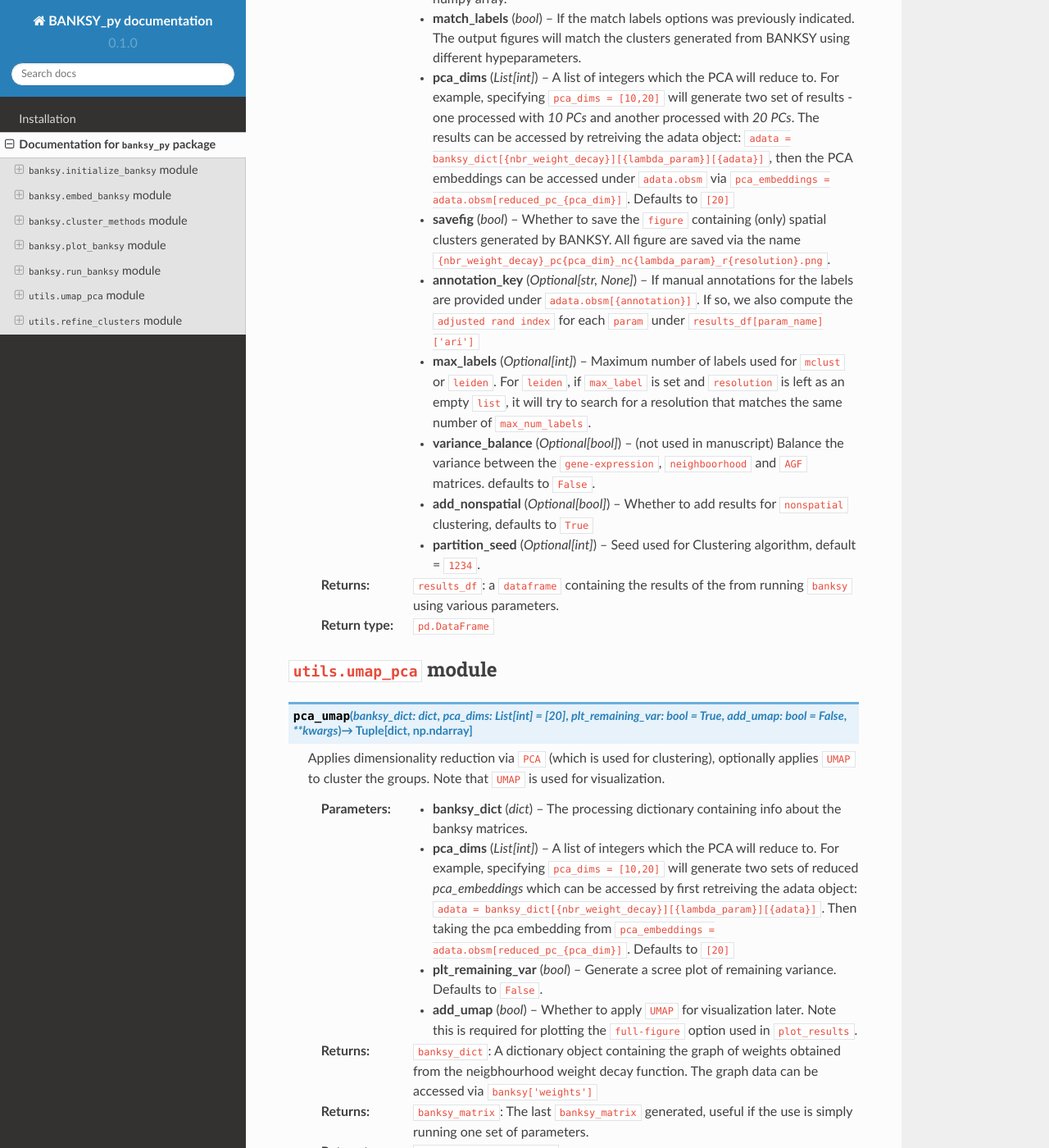
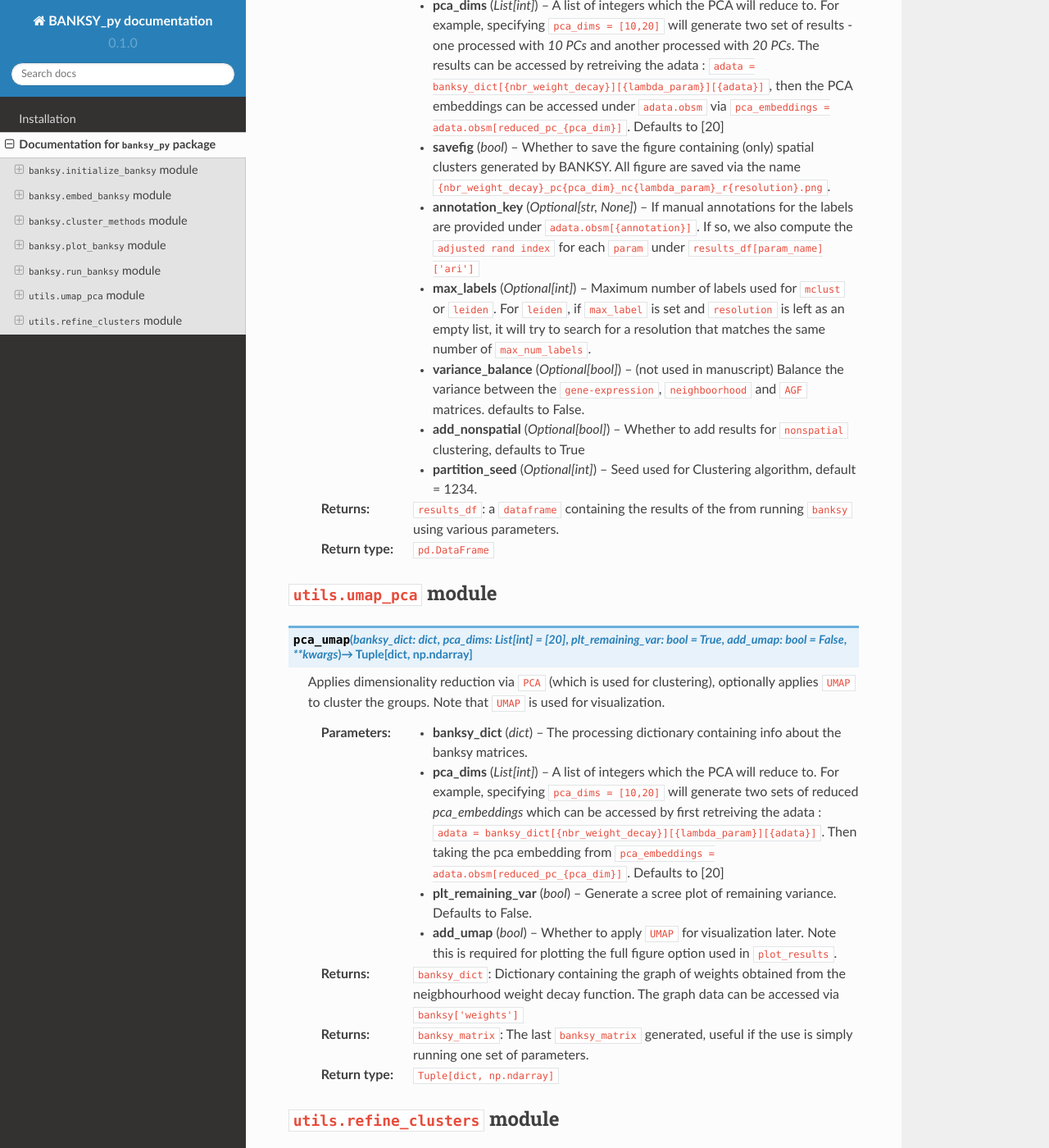
Before and after one commit to yifei-1021/read-the-docs, a Sphinx documentation site: the page built from docs/source/api.rst, in a window 1280 px wide and 1400 px high, scrolled down 6372 px. Shown: the whole window at 82% size. Built offline with Sphinx 7.4.7 and the Read the Docs theme 2.0.0, drawn with Linux system fonts in a browser that asks for light colours; pages that are not in the unit, such as notebooks, are missing from menus; some of the changed text lies outside the part shown.

```diff
--- a/docs/source/api.rst
+++ b/docs/source/api.rst
@@ -8,18 +8,18 @@ Documentation for ``banksy_py`` package
 
    Initializes the ``banksy_dict`` dictionary containing the weights graphs.
 
-   :param AnnData adata: ``AnnData`` object containing the data matrix.
+   :param AnnData adata: ``AnnData``  containing the data matrix.
    :param Tuple[str] coord_keys: A ``tuple`` containing 3 keys to access the `x`, `y` and `xy` coordinates of the cell positions under ``data.obs``. For example, ``coord_keys = ('x','y','xy')``, in which ``adata.obs['x']`` and ``adata.obs['y']`` are 1-D numpy arrays, and ``adata.obs['xy']`` is a 2-D numpy array.
    :param int num_neighbours: (a.k.a ``k_geom``) The number of neighbours in which the edges, weights and theta graph are constructed. By default, we use ``k_geom = 15``.
    :param str nbr_weight_decay: Type of neighbourhood decay function, can be ``scaled_gaussian`` or ``reciprocal``. By default, we use ``scaled_gaussian``.
    :param int max_m: Maximum order of azimuthal gabor filter, we use a default of ``max_m = 1``.
 
-   :param bool plt_edge: Visualize the edge histogram, defaults to ``True``.
-   :param bool plt_weight: Visualize the weights graph, defaults to ``True``.
-   :param bool plt_agf_weights: Visualize the AGF weights, defaults to ``False``.
-   :param bool plt_theta: Visualize angles around a random cell, defaults to ``True``.
+   :param bool plt_edge: Visualize the edge histogram, defaults to True.
+   :param bool plt_weight: Visualize the weights graph, defaults to True.
+   :param bool plt_agf_weights: Visualize the AGF weights, defaults to False.
+   :param bool plt_theta: Visualize angles around a random cell, defaults to True.
 
-   :return: ``banksy_dict``: A dictionary object containing the graph of weights obtained from the neigbhourhood weight decay function. The graph data can be accessed via ``banksy['weights']``.
+   :return: ``banksy_dict``: A dictionary  containing the graph of weights obtained from the neigbhourhood weight decay function. The graph data can be accessed via ``banksy['weights']``.
    :rtype: ``dict``
 
 
@@ -27,21 +27,21 @@ Documentation for ``banksy_py`` package
 -------
 .. py:function:: generate_banksy_matrix(adata: anndata.AnnData, banksy_dict: dict, lambda_list: List[float], max_m: int, plot_std: bool = False, save_matrix: bool = False, save_folder: str = './data', variance_balance: bool = False, verbose: bool = True) -> Tuple[dict, np.ndarray]:
 
-   Creates the banksy matrices with the set hyperparameters given. Stores the computed banksy matrices in the ``banksy_dict`` object, also returns the *last* ``banksy matrix`` that was computed.
+   Creates the banksy matrices with the set hyperparameters given. Stores the computed banksy matrices in the ``banksy_dict`` , also returns the *last* ``banksy matrix`` that was computed.
 
-   :param AnnData adata: ``AnnData`` object containing the data matrix.
-   :param dict banksy_dict: The banksy_dict object generated from ``initialize_banksy`` function. Note that this function also returns the same ``banksy_dict`` object, it appends computed ``banksy_matrix`` for each hyperparameter under ``banksy_dict[nbr_weight_decay][lambda_param]``.
+   :param AnnData adata: ``AnnData``  containing the data matrix.
+   :param dict banksy_dict: The banksy_dict  generated from ``initialize_banksy`` function. Note that this function also returns the same ``banksy_dict`` , it appends computed ``banksy_matrix`` for each hyperparameter under ``banksy_dict[nbr_weight_decay][lambda_param]``.
    :param List[float] lambda_list: A list of ``lambda`` parameters that the users can specify, e.g., ``lambda_list = [0.2, 0.8]``. We recommend ``lambda_list = [0.2]`` for cell-typing and ``lambda_list = [0.8]`` for domain segmentation.
    :param int num_neighbours: (a.k.a ``k_geom`` in the manuscript) The number of neighbours in which the edges, weights and theta graph are constructed. By default, we use ``k_geom = 15``.
    :param str nbr_weight_decay: Type of neighbourhood decay function, can be ``scaled_gaussian`` or ``reciprocal``. By default, we use ``scaled_gaussian``.
    :param int max_m: Maximum order of azimuthal gabor filter, we use a default of ``max_m = 1``.
 
-   :param bool plot_std: Visualize the standard  deivation per gene in the dataset, Defaults to ``False``.
-   :param bool save_matrix: Option to save all ``banksy_matrix`` generated as a ``csv`` file named ``f"adata_{nbr_weight_decay}_l{lambda_param}_{time_str}.csv"``. Defaults to ``False``.
+   :param bool plot_std: Visualize the standard  deivation per gene in the dataset, Defaults to False.
+   :param bool save_matrix: Option to save all ``banksy_matrix`` generated as a ``csv`` file named ``f"adata_{nbr_weight_decay}_l{lambda_param}_{time_str}.csv"``. Defaults to False.
    :param bool save_folder: Path to folder for saving the ``banksy_matrix``. Defaults to ``./data``.
-   :param bool variance_balance: (Not used in paper) Balance the variance between the ``gene-expression``, ``neighboorhood`` and ``AGF`` matrices. Defaults to ``False``.
+   :param bool variance_balance: (Not used in paper) Balance the variance between the ``gene-expression``, ``neighboorhood`` and ``AGF`` matrices. Defaults to False.
 
-   :return: ``banksy_dict``: Updated dictionary object containing computed ``banksy_matrix`` for each hyperparameter under ``banksy_dict[nbr_weight_decay][lambda_param]``.
+   :return: ``banksy_dict``: Updated dictionary  containing computed ``banksy_matrix`` for each hyperparameter under ``banksy_dict[nbr_weight_decay][lambda_param]``.
    :return: ``banksy_matrix``: The last ``banksy_matrix`` generated, useful if the use is simply running one set of parameters.
    :rtype: Tuple(``dict``, ``np.ndarray``)
 
@@ -62,14 +62,14 @@ Documentation for ``banksy_py`` package
 
    Main driver function that runs Leiden partition across the banksy matrices stored in ``banksy_dict``. We use the original implementation from the ``leiden`` package: https://leidenalg.readthedocs.io/en/stable/intro.html
 
-   :param dict banksy_dict: The ``banksy_dict`` object containing the ``banksy_matrices`` generated from ``embed_banksy`` function.
-   :param Union[List[float], None] resolutions: A list of ``resolution`` parameters that is used for leiden clustering, e.g., ``resolution = [0.2, 0.8]``.  We recommend users to try to adjust resolutions to match the number of clusters that they need. An iterative search for the ``resolution`` that matches the number of ``max_labels`` is conducted if the user set ``resolution = []`` and ``max_labels`` to their desired cluster number.
+   :param dict banksy_dict: The ``banksy_dict``  containing the ``banksy_matrices`` generated from ``embed_banksy`` function.
+   :param Union[List[float], None] resolutions: A list of ``resolution`` parameters that is used for leiden clustering, e.g., ``resolution = [0.2, 0.8]``.  We recommend users to try to adjust resolutions to match the number of clusters that they need. An iterative search for the ``resolution`` that matches the number of ``max_labels`` is conducted if the user sets ``resolution = []`` and ``max_labels`` to their desired cluster number.
    :param int num_nn: (a.k.a ``k_expr``)  Number of nearest neighbours for Leiden-parition. Also refered to as ``k_expr`` in our manuscript, default = 50.
    :param int num_iterations:  Number of iterations in which the paritition is conducted, default = -1
 
-   :param int partition_seed: Numerical seed for partitioning (Leiden) algorithm, default = ``1234``.
-   :param bool match_labels: Determines if labels annotated to each cluster are matched across different hyperparameter settings,  default = ``True``.
-   :param Optional[str, None] annotations:  Key (``str``) to access manual annotations if provided provided under ``adata.obsm[{annotation}]``, otherwise set ``annotations = None``. If so, we also compute the ``adjusted rand index`` for BANKSY's performance under ``results_df[param_name]['ari']``
+   :param int partition_seed: Numerical seed for partitioning (Leiden) algorithm, default = 1234.
+   :param bool match_labels: Determines if labels annotated to each cluster are matched across different hyperparameter settings,  default = True.
+   :param Optional[str, None] annotations:  Key to access manual annotations if available under ``adata.obsm[{annotation}]``, otherwise set ``annotations = None``. If so, we also compute the ARIs under ``results_df[param_name]['ari']``
    :param Optional[int] shared_nn_max_rank: An optional argument for  ``leiden-alg``, defaults to 3.
    :param Optional[int] shared_nn_min_shared_nbrs: An optional argument for  ``leiden-alg``, defaults to 5.
 
@@ -91,7 +91,7 @@ Documentation for ``banksy_py`` package
             ``"resolution": resolution,`` - Resolution specified for clustering
             ``"num_labels": label.num_labels,`` - Number of Labels generated by banksy
             ``"labels": label,`` - Labels generated by Banksy
-            ``"adata": banksy_dict[nbr_weight_decay][lambda_param]["adata"]`` - ``AnnData`` object
+            ``"adata": banksy_dict[nbr_weight_decay][lambda_param]["adata"]`` - ``AnnData``
       ``}``
 
 
@@ -99,10 +99,10 @@ Documentation for ``banksy_py`` package
 
    Main driver function that runs ``mclust`` partition across the banksy matrices stored in banksy_dict. Note that we need to specify the number of clusters  ``num_labels`` for mclust, which is applicable for datasets in we know the number of clusters to look for (e.g., DLPFC).  This is based on ``STAGATE``'s implementation of the ``mclust`` package.  see https://github.com/zhanglabtools/STAGATE/blob/main/STAGATE/utils.py
 
-   :param dict banksy_dict: The banksy_dict object containing the ``banksy_matrices`` generated from ``embed_banksy`` function.
+   :param dict banksy_dict: The banksy_dict  containing the ``banksy_matrices`` generated from ``embed_banksy`` function.
 
-   :param int partition_seed: Numerical seed for for ``mclust`` partition, default = ``1234``.
-   :param Optional[str, None] annotations:  Key (``str``) to access manual annotations if provided provided under ``adata.obsm[{annotation}]``, otherwise set ``annotations = None``. If so, we also compute the ``adjusted rand index`` for BANKSY's performance under ``results_df[param_name]['ari']``
+   :param int partition_seed: Numerical seed for for ``mclust`` partition, default = 1234.
+   :param Optional[str, None] annotations:  Key (``str``) to access manual annotations if provided provided under ``adata.obsm[{annotation}]``, otherwise set ``annotations = None``. If so, we also compute the ARIs from each parameter setting under ``results_df[param_name]['ari']``
    :param int num_labels:  Number of labels required for ``mclust`` model.
 
    :return: ``results_df``: ``Dataframe`` containing the results of the partition
@@ -119,7 +119,7 @@ Documentation for ``banksy_py`` package
             ``"lambda_param": lambda_param,``  - Lambda Parameter specified
             ``"num_labels": label.num_labels,``  - Number of Labels generated by banksy
             ``"labels": label,``  - Labels generated by Banksy
-            ``"adata": banksy_dict[nbr_weight_decay][lambda_param]["adata"]``  - ``AnnData`` object
+            ``"adata": banksy_dict[nbr_weight_decay][lambda_param]["adata"]``  - ``AnnData``
       ``}``
 
 
@@ -127,7 +127,7 @@ Documentation for ``banksy_py`` package
 -------
 .. py:function:: plot_results(results_df: pd.DataFrame, weights_graph: Union[csc_matrix, csr_matrix], c_map: str,  match_labels: bool, coord_keys: Tuple[str], max_num_labels: int = 20, save_fig: bool = False, save_fullfig: bool = False, save_path: str = None, plot_dot_plot: bool = False, plot_heat_map: bool = False, n_genes: int = 5, main_figsize: Tuple[float, float] = (15, 9),**kwargs) -> None
 
-   Plot and visualize the results of Banksy, including the full-figure.
+   Plot and visualize the results of Banksy, including the full figure.
 
    :param pd.DataFrame results_df: DataFrame containing all the results after running the clustering algorithm.
 
@@ -138,13 +138,13 @@ Documentation for ``banksy_py`` package
 
 
    :param int max_num_labels: Number of labels used to match labels (if ``match_labels=True``). Defaults to 20.
-   :param bool save_fig: Whether to save the ``figure`` containing (only) spatial clusters generated by BANKSY. All figure are saved as ``{nbr_weight_decay}_pc{pca_dim}_nc{lambda_param}_r{resolution}.png``.
-   :param bool save_fullfig: Save ``full figure``, including spatial clusters, UMAP and PCA plots along with clusters. Note, if ``True`` then requires ``UMAP`` embeddings that can be obtained by ``add_umap = True `` under ``umap_pca`` function.
+   :param bool save_fig: Whether to save the figure containing (only) spatial clusters generated by BANKSY. All figure are saved as ``{nbr_weight_decay}_pc{pca_dim}_nc{lambda_param}_r{resolution}.png``.
+   :param bool save_fullfig: Save full figure, including spatial clusters, UMAP and PCA plots along with clusters. Note, if True then requires ``UMAP`` embeddings that can be obtained by ``add_umap = True `` under ``umap_pca`` function.
 
    :param Optional[str, None] annotations:  Key (``str``) to access manual annotations if provided provided under ``adata.obsm[{annotation}]``, otherwise set ``annotations = None``. If so, we also compute the ``adjusted rand index`` for BANKSY's performance under ``results_df[param_name]['ari']``
    :param str save_path: file path for saving the output figure/files. default file path is ``'./data'``
-   :param Optional[bool] plot_dot_plot: Plot dot plot for genes expressions. default = ``False``.
-   :param Optional[bool] plot_heat_map: Plot heatmap plot for genes expressions. default = ``False``.
+   :param Optional[bool] plot_dot_plot: Plot dot plot for genes expressions. default = False.
+   :param Optional[bool] plot_heat_map: Plot heatmap plot for genes expressions. default = False.
    :param Optional[int, None] n_genes: Number of genes used to generate ``heat_map``, default = 5.
 
    :return: None
@@ -157,22 +157,22 @@ Documentation for ``banksy_py`` package
 
    Combines the (1) ``generate_banksy_matrix``, (2) ``pca_umap``, (3) ``run_cluster_partition`` and (4) ``plot_banksy`` functions to run banksy for multiple parameters (i.e., ``lambda_list``, ``resolutions`` and ``pca_dims``), and generate its figure in one step. Note the user still has to initalize the ``banksy_dict`` via ``initialize_banksy``.
 
-   :param AnnData adata: ``AnnData`` object containing the data matrix
-   :param dict banksy_dict: The banksy_dict object generated from ``initialize_banksy`` function. Note that this function also returns the same ``banksy_dict`` object, it appends computed ``banksy_matrix`` for each hyperparameter under ``banksy_dict[nbr_weight_decay][lambda_param]``.
-   :param List[float] lambda_list: A list of ``lambda`` parameters that the users can specify, e.g., ``lambda_list = [0.2, 0.8]``. Users can run ``banksy`` with multiple ``lambda`` parameters at once (e.g., setting ``lambda_list = [0.2, 0.4, 0.6, ..]``). We recommend ``lambda_list = [0.2]`` for cell-typing and ``lambda_list = [0.8]`` for domain segemntation.
+   :param AnnData adata: ``AnnData``  containing the data matrix
+   :param dict banksy_dict: The banksy_dict  generated from ``initialize_banksy`` function. Note that this function also returns the same ``banksy_dict``, it appends computed ``banksy_matrix`` for each hyperparameter under ``banksy_dict[nbr_weight_decay][lambda_param]``.
+   :param List[float] lambda_list: A list of `lambda` parameters that the users can specify, e.g., ``lambda_list = [0.2, 0.8]``. Users can run ``banksy`` with multiple ``lambda`` parameters at once (e.g., setting ``lambda_list = [0.2, 0.4, 0.6, ..]``). We recommend ``lambda_list = [0.2]`` for cell-typing and ``lambda_list = [0.8]`` for domain segemntation.
    :param List[float] resolutions: Resolution parameter used for ``leiden`` clustering. We recommend users to try to adjust resolutions to match the number of clusters that they need.
    :param Union[List, str] color_list: Color map or list to plot figure, e.g., ``tab20``
    :param int max_m: Maximum order of azimuthal gabor filter, we use a default of ``max_m = 1``.
    :param str filepath: file path for saving the output figure/files. default file path is ``'./data'``
    :param Tuple[str] keys: a.k.a ``coord_keys``: A tuple containing 3 keys to access the `x`, `y` and `xy` coordinates of the cell positions under ``data.obs``. For example, ``coord_keys = ('x','y','xy')``, in which ``adata.obs['x']`` and ``adata.obs['y']`` are 1-D numpy arrays, and ``adata.obs['xy']`` is a 2-D numpy array.
    :param bool match_labels:  If the match labels options was previously indicated. The output figures will match the clusters generated from BANKSY using different hypeparameters.
-   :param List[int] pca_dims: A list of integers which the PCA will reduce to. For example, specifying ``pca_dims = [10,20]`` will generate two set of results - one processed with `10 PCs` and another processed with `20 PCs`. The results can be accessed by retreiving the adata object: ``adata = banksy_dict[{nbr_weight_decay}][{lambda_param}][{adata}]``, then the PCA embeddings can be accessed under ``adata.obsm`` via ``pca_embeddings = adata.obsm[reduced_pc_{pca_dim}]``. Defaults to ``[20]``
-   :param bool savefig: Whether to save the ``figure`` containing (only) spatial clusters generated by BANKSY. All figure are saved via the name ``{nbr_weight_decay}_pc{pca_dim}_nc{lambda_param}_r{resolution}.png``.
+   :param List[int] pca_dims: A list of integers which the PCA will reduce to. For example, specifying ``pca_dims = [10,20]`` will generate two set of results - one processed with `10 PCs` and another processed with `20 PCs`. The results can be accessed by retreiving the adata : ``adata = banksy_dict[{nbr_weight_decay}][{lambda_param}][{adata}]``, then the PCA embeddings can be accessed under ``adata.obsm`` via ``pca_embeddings = adata.obsm[reduced_pc_{pca_dim}]``. Defaults to [20]
+   :param bool savefig: Whether to save the figure containing (only) spatial clusters generated by BANKSY. All figure are saved via the name ``{nbr_weight_decay}_pc{pca_dim}_nc{lambda_param}_r{resolution}.png``.
    :param Optional[str, None] annotation_key:  If manual annotations for the labels are provided under ``adata.obsm[{annotation}]``. If so, we also compute the ``adjusted rand index`` for each ``param`` under ``results_df[param_name]['ari']``
-   :param Optional[int] max_labels: Maximum number of labels used for ``mclust`` or ``leiden``. For ``leiden``, if ``max_label`` is set and ``resolution`` is left as an empty ``list``, it will try to search for a resolution that matches the same number of ``max_num_labels``.
-   :param Optional[bool] variance_balance: (not used in manuscript) Balance the variance between the ``gene-expression``, ``neighboorhood`` and ``AGF`` matrices. defaults to ``False``.
-   :param Optional[bool] add_nonspatial: Whether to add results for ``nonspatial`` clustering, defaults to ``True``
-   :param Optional[int] partition_seed:  Seed used for Clustering algorithm, default = ``1234``.
+   :param Optional[int] max_labels: Maximum number of labels used for ``mclust`` or ``leiden``. For ``leiden``, if ``max_label`` is set and ``resolution`` is left as an empty list, it will try to search for a resolution that matches the same number of ``max_num_labels``.
+   :param Optional[bool] variance_balance: (not used in manuscript) Balance the variance between the ``gene-expression``, ``neighboorhood`` and ``AGF`` matrices. defaults to False.
+   :param Optional[bool] add_nonspatial: Whether to add results for ``nonspatial`` clustering, defaults to True
+   :param Optional[int] partition_seed:  Seed used for Clustering algorithm, default = 1234.
 
    :return: ``results_df``: a ``dataframe`` containing the results of the from running ``banksy`` using various parameters.
    :rtype: ``pd.DataFrame``
@@ -186,11 +186,11 @@ Documentation for ``banksy_py`` package
    Applies dimensionality reduction via ``PCA`` (which is used for clustering), optionally applies ``UMAP`` to cluster the groups. Note that ``UMAP`` is used for visualization.
 
    :param dict banksy_dict: The processing dictionary containing info about the banksy matrices.
-   :param List[int] pca_dims: A list of integers which the PCA will reduce to. For example, specifying ``pca_dims = [10,20]`` will generate two sets of reduced `pca_embeddings` which can be accessed by first retreiving the adata object: ``adata = banksy_dict[{nbr_weight_decay}][{lambda_param}][{adata}]``. Then taking the pca embedding from ``pca_embeddings = adata.obsm[reduced_pc_{pca_dim}]``. Defaults to ``[20]``
-   :param bool plt_remaining_var: Generate a scree plot of remaining variance. Defaults to ``False``.
-   :param bool add_umap: Whether to apply ``UMAP`` for visualization later. Note this is required for plotting the ``full-figure`` option used in ``plot_results``.
+   :param List[int] pca_dims: A list of integers which the PCA will reduce to. For example, specifying ``pca_dims = [10,20]`` will generate two sets of reduced `pca_embeddings` which can be accessed by first retreiving the adata : ``adata = banksy_dict[{nbr_weight_decay}][{lambda_param}][{adata}]``. Then taking the pca embedding from ``pca_embeddings = adata.obsm[reduced_pc_{pca_dim}]``. Defaults to [20]
+   :param bool plt_remaining_var: Generate a scree plot of remaining variance. Defaults to False.
+   :param bool add_umap: Whether to apply ``UMAP`` for visualization later. Note this is required for plotting the full figure option used in ``plot_results``.
 
-   :return: ``banksy_dict``:  A dictionary object containing the graph of weights obtained from the neigbhourhood weight decay function. The graph data can be accessed via ``banksy['weights']``
+   :return: ``banksy_dict``:  Dictionary containing the graph of weights obtained from the neigbhourhood weight decay function. The graph data can be accessed via ``banksy['weights']``
    :return: ``banksy_matrix``: The last ``banksy_matrix`` generated, useful if the use is simply running one set of parameters.
    :rtype: ``Tuple[dict, np.ndarray]``
 
@@ -203,18 +203,18 @@ Documentation for ``banksy_py`` package
 
    Function to refine (a.k.a ``label smoothening``) predicted labels based on nearest neighbours based on ``SpaGCN``'s implementation of this ``label smoothening`` procedure: https://github.com/jianhuupenn/SpaGCN
 
-   :param AnnData adata:  ``AnnData`` object
+   :param AnnData adata:  ``AnnData``
    :param Tuple[str] coord_keys: A tuple containing 3 keys to access the `x`, `y` and `xy` coordinates of the cell positions under ``data.obs``. For example, ``coord_keys = ('x','y','xy')``, in which ``adata.obs['x']`` and ``adata.obs['y']`` are 1-D numpy arrays, and ``adata.obs['xy']`` is a 2-D numpy array.
-   :param pd.DataFrame results_df: ``DataFrame`` object containing the results from ``run_banksy``.
+   :param pd.DataFrame results_df: ``DataFrame``  containing the results from ``run_banksy``.
    :param list color_list: List in which colors are used to plot the figures. default = ``spagcn_color``, which uses ``SpaGCN``'s color palette to generate cluster images.
-   :param bool savefig: Whether to save images (containing refined clusters) generated by refinement procedure, default = ``False``.
+   :param bool savefig: Whether to save images (containing refined clusters) generated by refinement procedure, default = False.
    :param str output_folder: Path to folder in which figures are saved.
    :param Optional[str] refine_method: Options - ``("auto" | "once" | "iter_num" )``. To refine clusters once only or iteratively refine multiple times. If ``auto`` is specified, the refinement procedure completes iteratively until only 0.5% of the nodes are changed. If ``iter_num`` is specified, specify the 'refine_iterations' parameter. default = ``once``.
    :param Optional[int] refine_iterations: Number of iterations to ``refine`` if ``refine_method =  iter_num``. default = 1 (same as setting ``refine_method = "once"``)
    :param Optional[str] annotation_key: The key in which the ground truth annotations are accessed under ``adata.obs[annotation_key]``. If so, the ``ari`` of the refined clusters are also calculated. If no ground truth is present, then set ``annotation_key = None``.
    :param Optional[int] num_neigh: Number of nearest-neighbours in which refinement is conducted over. By default, we use ``num_neigh = 6``, which is the same as ``SpaGCN``'s original implementation.
    :param Optional[bool] verbose: Whether to print steps conducted during each iteration process.
-   :return: ``results_df``: A ``DataFrame`` containing the results.
+   :return: ``results_df``: ``DataFrame`` containing the results.
    :rtype: ``pd.DataFrame``
 
 .. autosummary::
```
